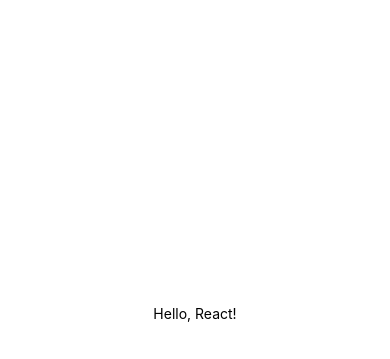
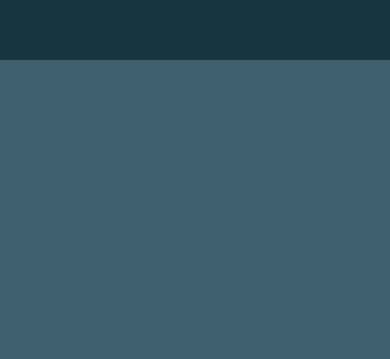
Before and after one commit to DeqingQu/ReactNativeTraining, a React Native app in the folder Calculator/: screen / in a window 390 px wide. Shown: the part 109-468 px from the top of the page. Built offline with nearby package versions, Linux system fonts and the light colour scheme.

Commit message:
flex layout

```diff
--- a/Calculator/App.js
+++ b/Calculator/App.js
@@ -6,9 +6,7 @@
 export default class App extends React.Component {
   render() {
     return (
-      <View style={styles.container}>
         <ReactCalculator />
-      </View>
     );
   }
 }
--- a/Calculator/src/ReactCalculator.js
+++ b/Calculator/src/ReactCalculator.js
@@ -1,14 +1,17 @@
 import React, { Component } from 'react';
 import {
     Text,
-    AppRegistry
+    View
 } from 'react-native';
 
 export default class ReactCalculator extends Component {
 
     render() {
         return (
-            <Text>Hello, React!</Text>
+            <View style={{flex: 1}}>
+                <View style={{flex: 2, backgroundColor: '#193441'}}></View>
+                <View style={{flex: 8, backgroundColor: '#3E606F'}}></View>
+            </View>
         )
     }
 
```
